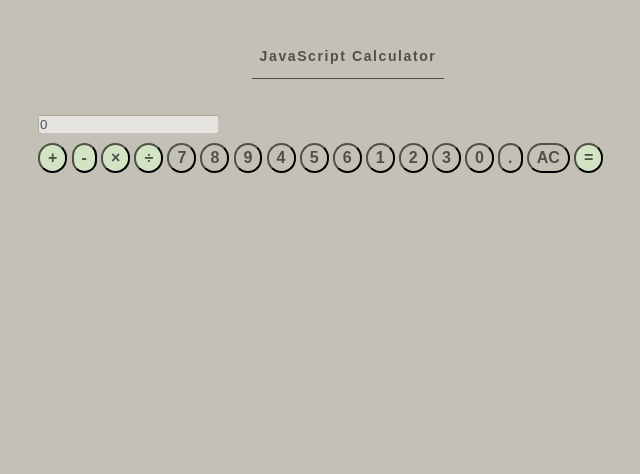
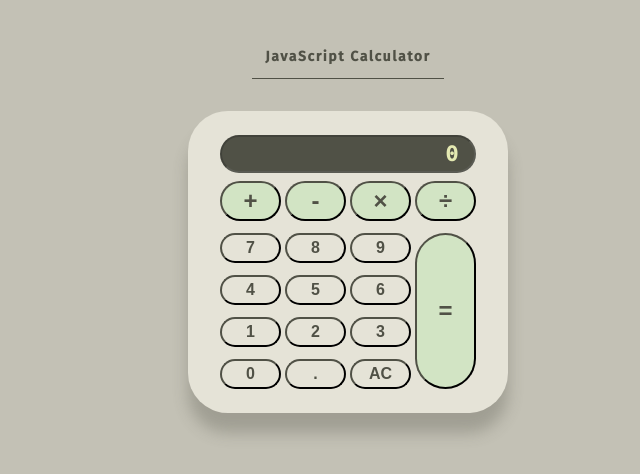
Before and after one commit to indmillr/FrontEndDevLibs, a plain HTML site: page Projects/Calculator/index.html in a window 1280 px wide. Shown: the whole page, without its empty margins (292-932 px from the left). Drawn offline with Linux system fonts and the light colour scheme; a web font is replaced by a local one.

Commit message:
Working styles.css for JavaScript Calculator project

```diff
--- a/Projects/Calculator/styles.css
+++ b/Projects/Calculator/styles.css
@@ -1,5 +1,6 @@
 /* ===== FONTS ===== */
 @import url("@import url('https://fonts.googleapis.com/css2?family=Fira+Sans:wght@500&display=swap');");
+@import url("https://fonts.googleapis.com/css2?family=Fira+Mono:wght@500&family=Fira+Sans:wght@500&display=swap");
 
 /* ===== VARIABLES ===== */
 :root {
@@ -12,7 +13,8 @@
   --clr-yellow: #e4e9b2;
   --ff-primary: "Fira Sans", sans-serif;
   --ff-secondary: "Open Sans", sans-serif;
-  --transition: all 0.2s linear;
+  --ff-mono: "Fira Mono", monospace;
+  --transition: all 0.1s linear;
   --spacing: 0.1rem;
   --radius: 2.5rem;
   --shadow: 0 20px 15px rgba(80, 81, 70, 0.3);
@@ -88,7 +90,7 @@ main {
   max-width: var(--fixed-width);
 }
 
-.calculator {
+.calc {
   background: var(--clr-light);
   color: var(--clr-dark);
   padding: 1.5rem 2rem;
@@ -97,35 +99,33 @@ main {
   transition: var(--transition);
   text-align: center;
   margin: 0px auto;
-  max-width: 15em;
+  max-width: 20em;
+  min-width: 15em;
   overflow: hidden;
 }
 
-.calculator-screen {
-  background: var(--clr-darker);
+.calcscreen {
+  background: var(--clr-dark);
   text-align: right;
   width: 100%;
   font-size: 1.33rem;
-  font-family: var(--ff-primary);
+  font-family: var(--ff-mono);
+  font-weight: bold;
   padding: 0.25rem 1rem;
   border-radius: var(--radius);
   color: var(--clr-yellow);
 }
 
-.calculator-keys {
+.calckeys {
   display: grid;
   grid-template-columns: repeat(4, 1fr);
   grid-row-gap: 0.25rem;
   grid-column-gap: 0.25rem;
 }
 
-.equal-sign {
+.equals {
   grid-row: 2 / 6;
   grid-column: 4 / 5;
-}
-
-.calculator_operators {
-  width: 100%;
 }
 
 .btn {
@@ -133,7 +133,7 @@ main {
   background: var(--clr-white);
   color: var(--clr-dark);
   font-size: 1rem;
-  font-weight: bold;
+  font-weight: bolder;
   padding: 0.25rem 0.5rem;
   text-transform: capitalize;
   border-radius: var(--radius);
@@ -148,5 +148,6 @@ main {
 }
 
 .operator {
+  font-size: 1.5rem;
   background-color: var(--clr-green);
 }
```
